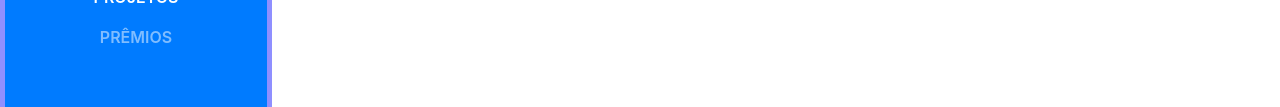
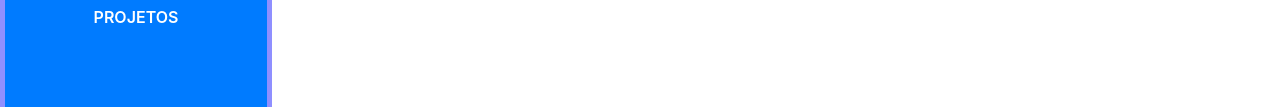
Before and after one commit to lucasferreiraoficial/portfolio, a website with bundled scripts: page index.html in a window 1280 px wide. Shown: the part 555-662 px from the top of the page. Built offline with nearby package versions, Linux system fonts and the light colour scheme; a web font is replaced by a local one.

Commit message:
Update index.html

```diff
--- a/index.html
+++ b/index.html
@@ -53,9 +53,6 @@
           </li>
           <li class="nav-item">
             <a class="nav-link js-scroll-trigger" href="#interests">Projetos</a>
-          </li>
-          <li class="nav-item">
-            <a class="nav-link js-scroll-trigger" href="#awards">Prêmios</a>
           </li>
         </ul>
       </div>
```
